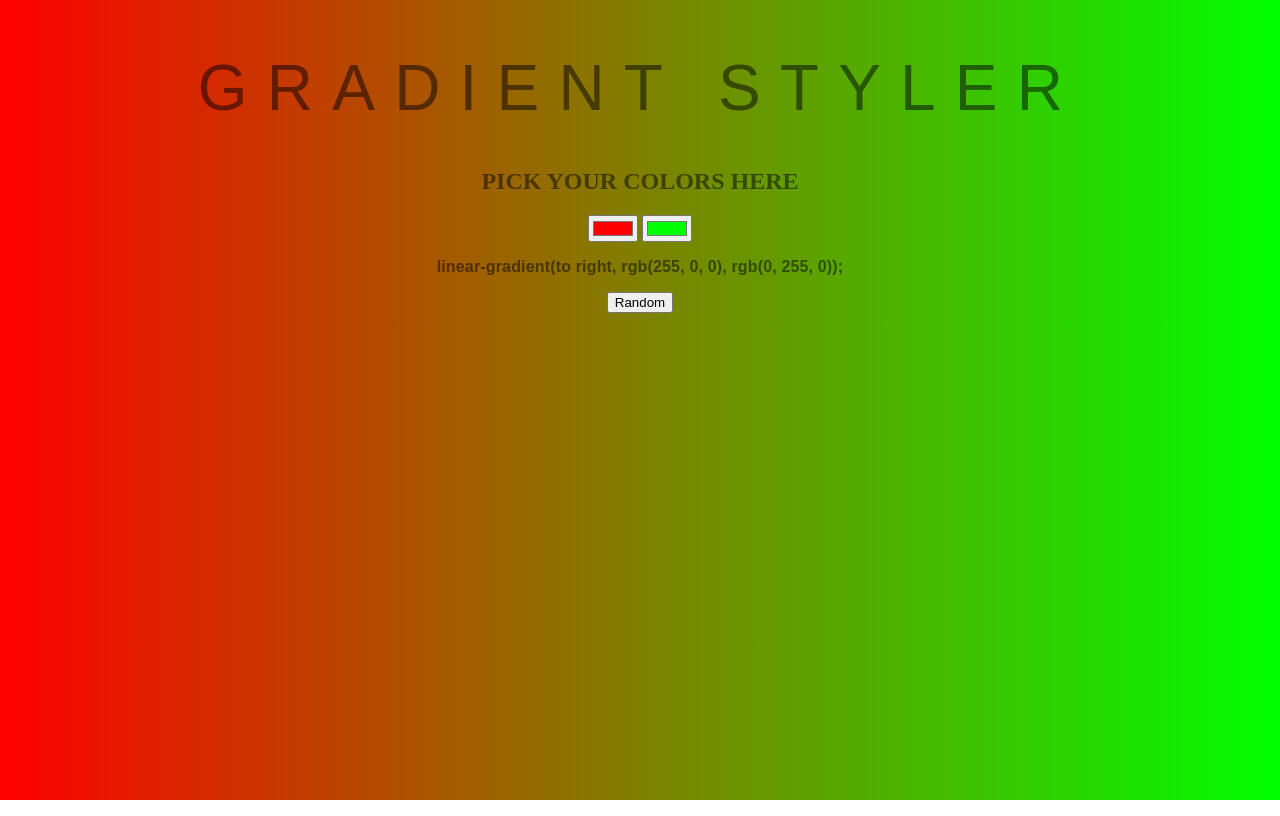
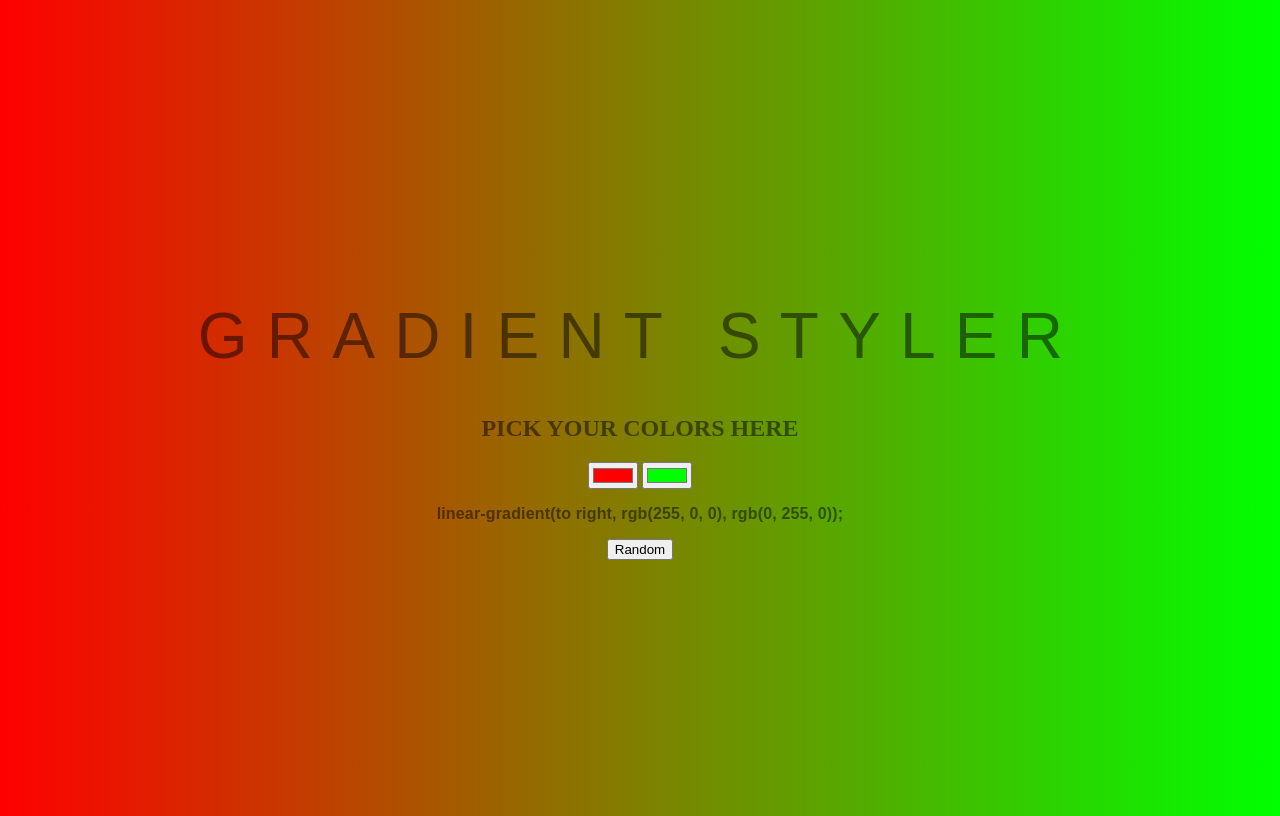
Before and after one commit to irisdiakoumi/Gradient-Styler, a plain HTML site: page index.html in a window 1280 px wide. Drawn offline with Linux system fonts and the light colour scheme.

Commit message:
moved button inside wrapper div, to center it

```diff
--- a/index.html
+++ b/index.html
@@ -8,7 +8,7 @@
 </head>
 <body id="gradient">
   <div class="container">
-    <div class="content">
+    <div class="wrapper">
       <h1>Gradient Styler</h1>
       <h2>Pick your colors here</h2>
       <input type="color" id="color1" value="#ff0000">
--- a/script.js
+++ b/script.js
@@ -2,13 +2,14 @@ var body = document.getElementById("gradient");
 var color1 = document.querySelector("#color1");
 var color2 = document.querySelector("#color2");
 var css = document.querySelector("h3");
+var wrapper =  document.querySelector(".wrapper");
 
 //create Random button
 var btn = document.createElement("button");
 var txt = document.createTextNode("Random");
 btn.className = "random";
 btn.appendChild(txt);
-body.appendChild(btn);
+wrapper.appendChild(btn);
 
 // Run the function so that the default input colors matches the background
 setGradient();
--- a/style.css
+++ b/style.css
@@ -6,10 +6,10 @@ body {
   background: linear-gradient(to right, red, yellow);
 }
 .container {
-  height: 100%;
+  height: 100vh;
   display: flex;
+  justify-content: center;
   align-items: center;
-  justify-content: center;
 }
 
 h1 {
```
